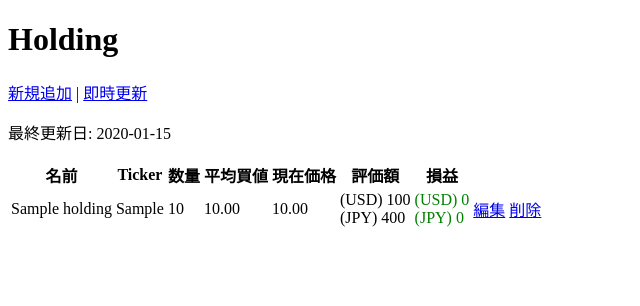
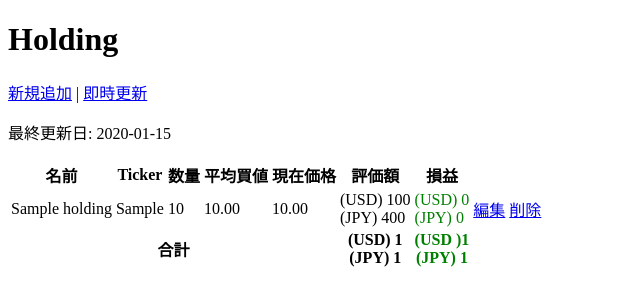
Before and after one commit to kyamawaki/PortfolioManagerDjango, a Django app: template web/StockFlow/portfolio/templates/portfolio/holding_list.html in a window 1280 px wide. Shown: the top 306 px of the page, without its empty margins (0-640 px from the left). Run offline with Django 5.2, Linux system fonts and the light colour scheme; tables that the repository leaves empty hold one stand-in row (values such as "Sample post"); the template is opened without the code that fills it: values that come from a table or form of the project are taken from there, most other values are stand-ins (such as "Sample title", 1, 10 or a date in 2020).

Commit message:
feat: Added total-value and total-profit

```diff
--- a/web/StockFlow/portfolio/templates/portfolio/holding_list.html
+++ b/web/StockFlow/portfolio/templates/portfolio/holding_list.html
@@ -79,6 +79,20 @@
         </tr>
         {% endfor %}
       </tbody>
+      <tfoot>
+        <tr>
+          <th colspan="5">合計</th>
+          <th>(USD) {{ total_valuation|floatformat:0|intcomma }}<br>
+              (JPY) {{ total_valuation_jpy|floatformat:0|intcomma }}</th>
+          <th>
+            {% if total_profit >= 0 %}
+                <span style="color:green;">(USD ){{ total_profit|floatformat:0|intcomma }}<br>(JPY) {{ total_profit_jpy|floatformat:0|intcomma }}</span>
+            {% else %}
+                <span style="color:red;">{{ total_profit|floatformat:0|intcomma }}<br>(JPY) {{ total_profit_jpy|floatformat:0|intcomma }}</span><br>
+            {% endif %}
+          </th>
+        </tr>
+      </tfoot>
     </table>
 
     <script>
```
Also changed, not shown: web/StockFlow/portfolio/views.py (+12 -1 lines).
